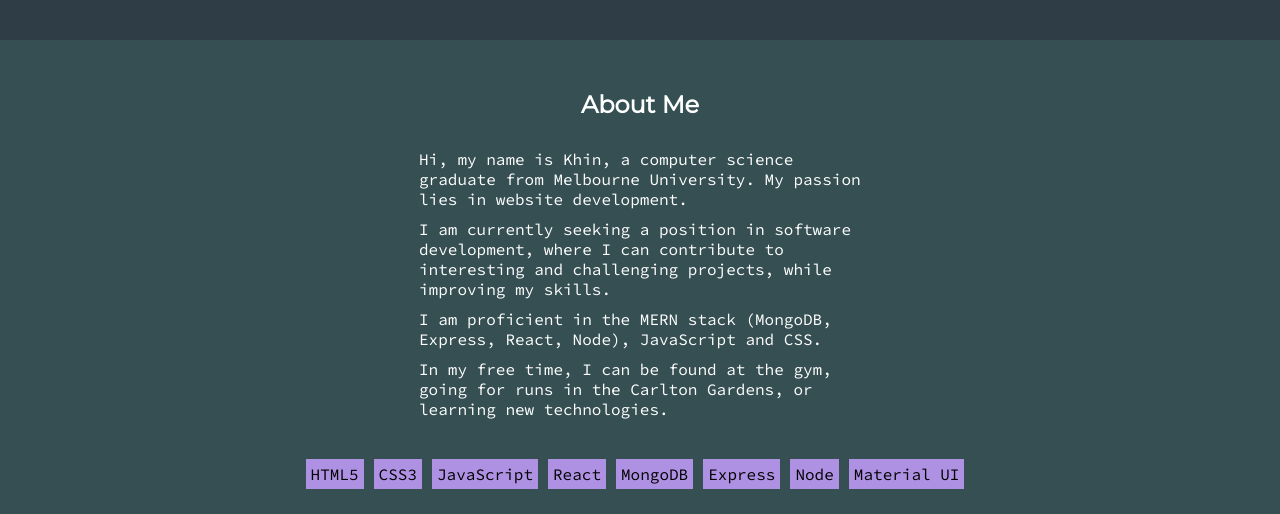
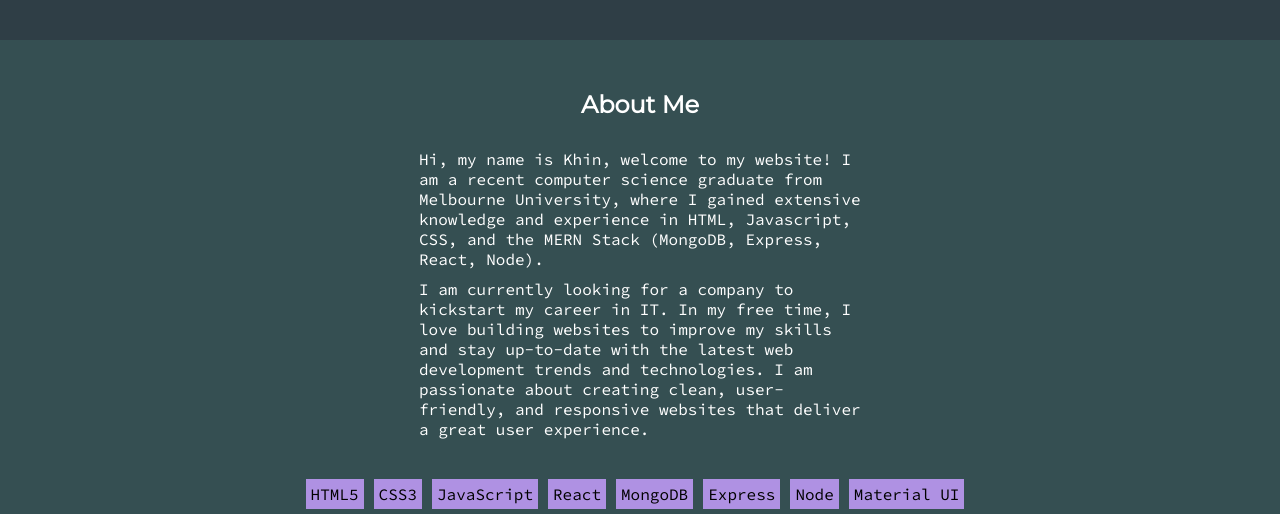
Before and after one commit to kvliew/personal-website-2, a plain HTML site: page index.html in a window 1280 px wide. Shown: the part 760-1274 px from the top of the page. Drawn offline with Linux system fonts and the light colour scheme.

Commit message:
updated 'about me' section, reduced fade animation

```diff
--- a/index.html
+++ b/index.html
@@ -57,16 +57,13 @@
     <h1>About Me</h1>
     <div class="about-wrapper hidden">
       <p>
-        Hi, my name is Khin, a computer science graduate from Melbourne University. My passion lies in website development.
+        Hi, my name is Khin, welcome to my website!  I am a recent computer science graduate from Melbourne University,
+        where I gained extensive knowledge and experience in HTML, Javascript, CSS, and the MERN Stack (MongoDB, Express, React, Node).
       </p>
       <p>
-        I am currently seeking a position in software development, where I can contribute to interesting and challenging projects, while improving my skills.
-      </p>
-      <p>
-        I am proficient in the MERN stack (MongoDB, Express, React, Node), JavaScript and CSS.
-      </p>
-      <p>
-        In my free time, I can be found at the gym, going for runs in the Carlton Gardens, or learning new technologies.
+        I am currently looking for a company to kickstart my career in IT. In my free time, I love building websites to
+        improve my skills and stay up-to-date with the latest web development trends and technologies.
+        I am passionate about creating clean, user-friendly, and responsive websites that deliver a great user experience.
       </p>
     </div>
 
--- a/styles.css
+++ b/styles.css
@@ -374,7 +374,7 @@ footer a:hover {
 /* Animations */
 .hidden {
   opacity: 0;
-  transform: translateX(-10%);
+  transform: translateX(-5%);
   transition: all 1.5s;
 }
 
```
